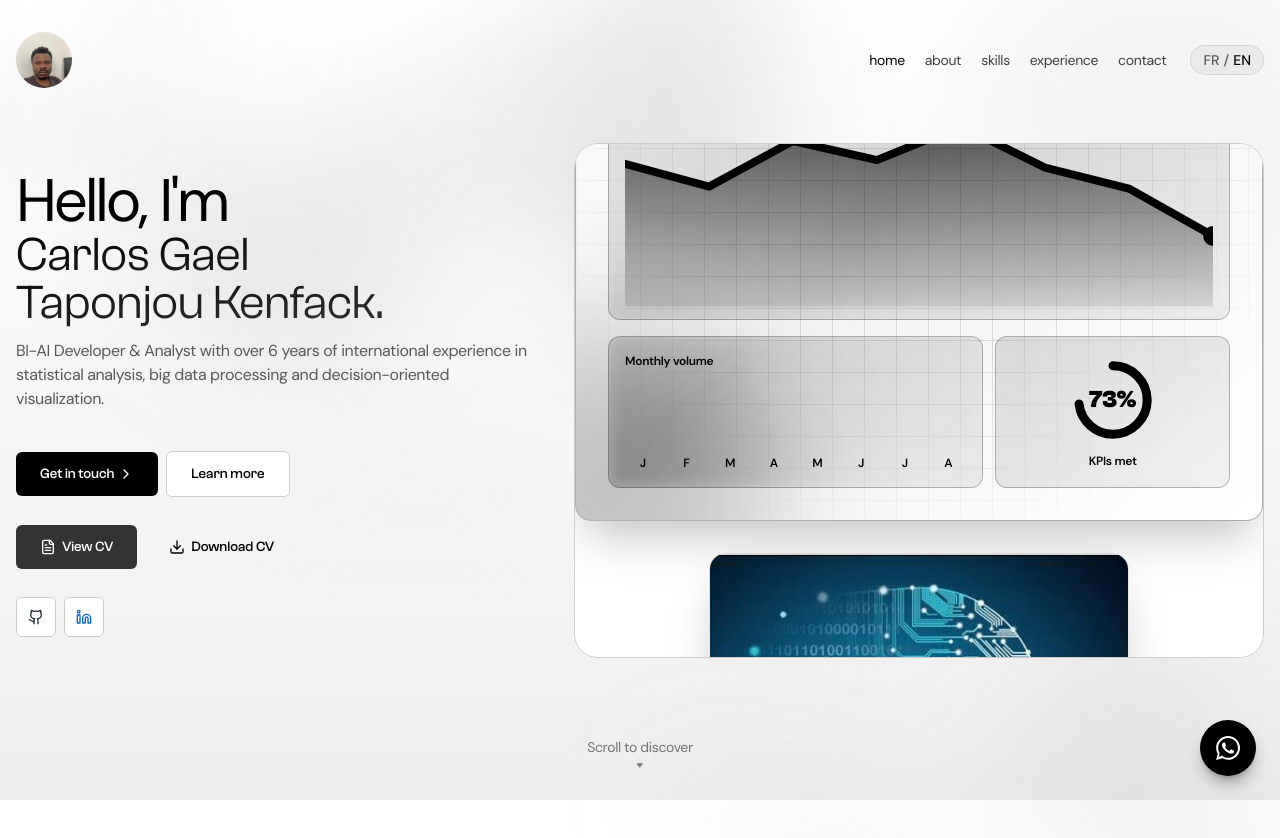
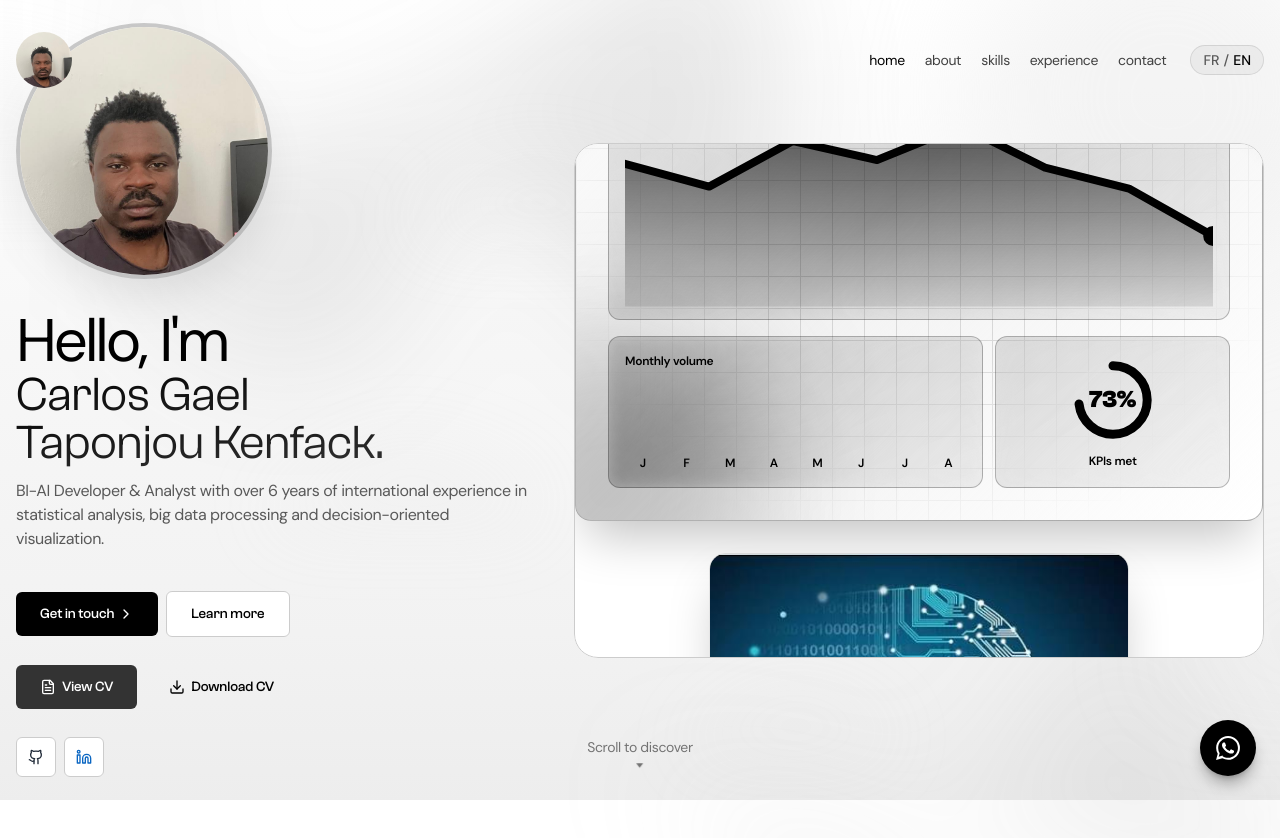
Before and after one commit to yohivana-KYIM/Carlos-Taponjou, a Next.js app: page / in a window 1280 px wide. Shown: the top 838 px of the page. Built offline with nearby package versions, Linux system fonts and the light colour scheme.

Commit message:
historique

```diff
--- a/src/pages/index.tsx
+++ b/src/pages/index.tsx
@@ -138,6 +138,16 @@ export default function Home() {
         >
           <div className={styles.intro}>
             <div>
+              <div className="mb-6 flex justify-start">
+                <Image
+                  src="/carlos.jpeg"
+                  alt="Carlos Gael Taponjou Kenfack"
+                  width={240}
+                  height={240}
+                  className="h-56 w-56 rounded-full border-4 border-primary/20 object-cover shadow-2xl shadow-primary/10 sm:h-64 sm:w-64"
+                  priority
+                />
+              </div>
               <h1
                 data-scroll
                 data-scroll-enable-touch-speed
```
